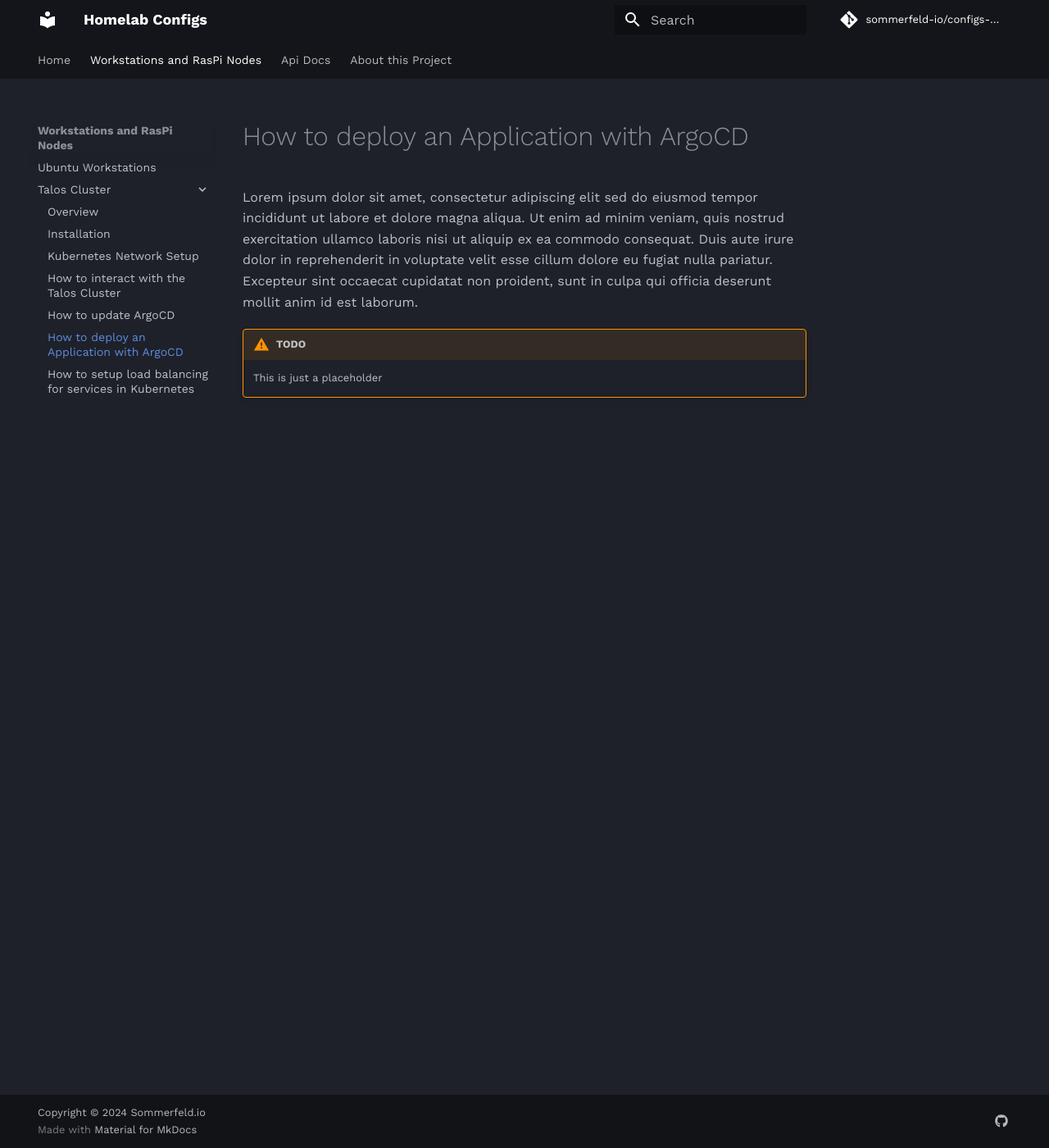
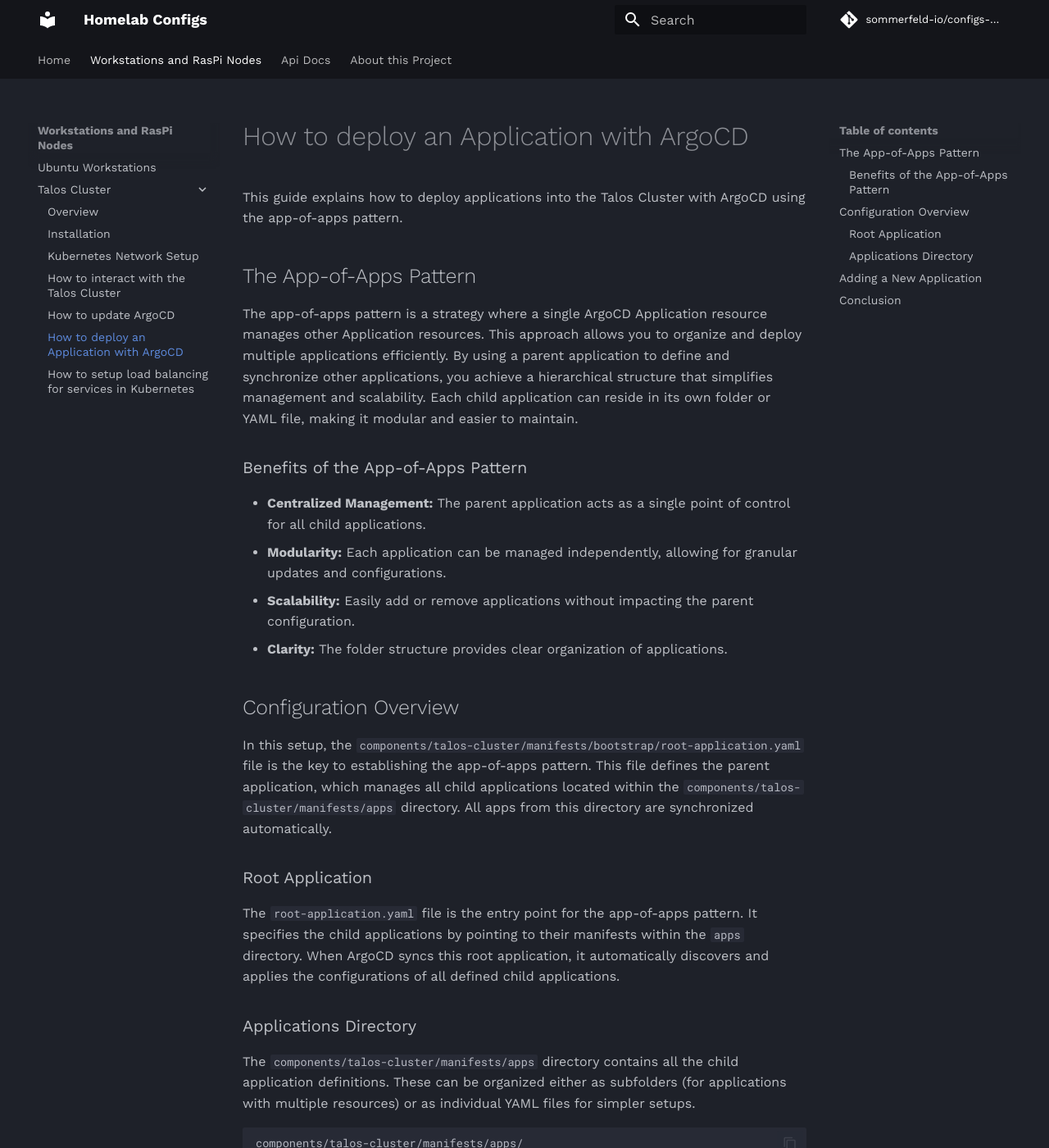
Before and after one commit to sommerfeld-io/configs-homelab, an MkDocs documentation site: the page built from docs/nodes/talos-cluster/howto/deploy-application-with-argocd.md, in a window 1280 px wide and 1400 px high. Shown: the whole window at 82% size. Built offline with MkDocs 1.6.1 and Material for MkDocs 9.7.7, drawn with Linux system fonts in a browser that asks for light colours; comment, search, counter and statistics services are not loaded; some of the changed text lies outside the part shown.

Commit message:
feat: introduce app-of-aps pattern and deploy demo apps to talos cluster

````diff
--- a/docs/nodes/talos-cluster/howto/deploy-application-with-argocd.md
+++ b/docs/nodes/talos-cluster/howto/deploy-application-with-argocd.md
@@ -1,6 +1,51 @@
 # How to deploy an Application with ArgoCD
 
-Lorem ipsum dolor sit amet, consectetur adipiscing elit sed do eiusmod tempor incididunt ut labore et dolore magna aliqua. Ut enim ad minim veniam, quis nostrud exercitation ullamco laboris nisi ut aliquip ex ea commodo consequat. Duis aute irure dolor in reprehenderit in voluptate velit esse cillum dolore eu fugiat nulla pariatur. Excepteur sint occaecat cupidatat non proident, sunt in culpa qui officia deserunt mollit anim id est laborum.
+This guide explains how to deploy applications into the Talos Cluster with ArgoCD using the app-of-apps pattern.
 
-!!! warning "TODO"
-    This is just a placeholder
+## The App-of-Apps Pattern
+
+The app-of-apps pattern is a strategy where a single ArgoCD Application resource manages other Application resources. This approach allows you to organize and deploy multiple applications efficiently. By using a parent application to define and synchronize other applications, you achieve a hierarchical structure that simplifies management and scalability. Each child application can reside in its own folder or YAML file, making it modular and easier to maintain.
+
+### Benefits of the App-of-Apps Pattern
+
+- **Centralized Management:** The parent application acts as a single point of control for all child applications.
+- **Modularity:** Each application can be managed independently, allowing for granular updates and configurations.
+- **Scalability:** Easily add or remove applications without impacting the parent configuration.
+- **Clarity:** The folder structure provides clear organization of applications.
+
+## Configuration Overview
+
+In this setup, the `components/talos-cluster/manifests/bootstrap/root-application.yaml` file is the key to establishing the app-of-apps pattern. This file defines the parent application, which manages all child applications located within the `components/talos-cluster/manifests/apps` directory. All apps from this directory are synchronized automatically.
+
+### Root Application
+
+The `root-application.yaml` file is the entry point for the app-of-apps pattern. It specifies the child applications by pointing to their manifests within the `apps` directory. When ArgoCD syncs this root application, it automatically discovers and applies the configurations of all defined child applications.
+
+### Applications Directory
+
+The `components/talos-cluster/manifests/apps` directory contains all the child application definitions. These can be organized either as subfolders (for applications with multiple resources) or as individual YAML files for simpler setups.
+
+```plaintext
+components/talos-cluster/manifests/apps/
+├── app1/
+│   └── app1.yaml
+├── app2.yaml
+├── app3/
+│   ├── config.yaml
+│   └── deployment.yaml
+```
+
+## Adding a New Application
+
+To add a new application:
+
+1. Create the Application Manifest:
+    - Define your application's ArgoCD Application resource in a YAML file.
+    - Add the YAML file to the `apps` directory or create a subfolder for the application if it includes multiple resources.
+1. Sync the Root Application:
+    - Sync the root-application.yaml in ArgoCD.
+    - ArgoCD will automatically detect and deploy the new application.
+
+## Conclusion
+
+By using the app-of-apps pattern with ArgoCD, you can streamline application deployments and manage multiple applications with ease. The `components/talos-cluster/manifests/bootstrap/root-application.yaml` file acts as the central orchestrator, providing a scalable and modular approach to Kubernetes application management.
````
Also changed, not shown: docs/nodes/talos-cluster/howto/interact.md (+5 -0 lines), 7 other files.
